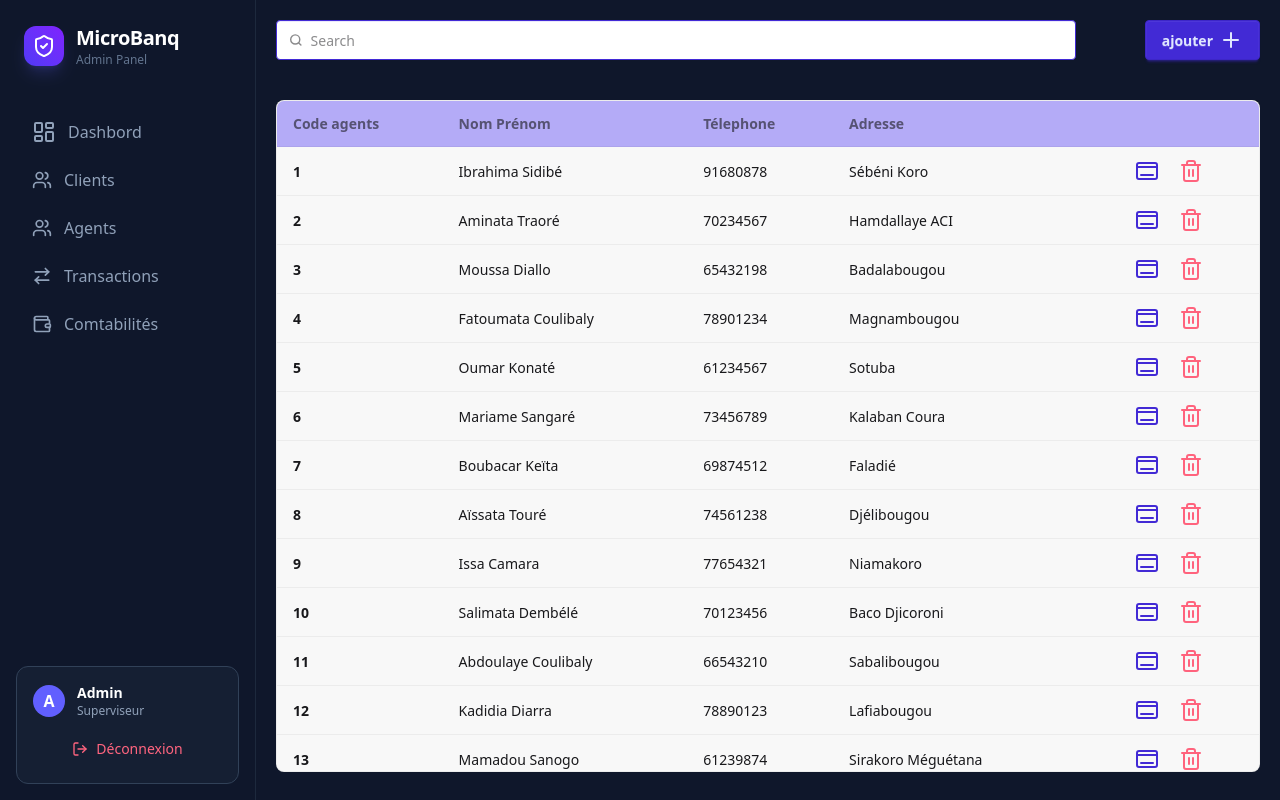
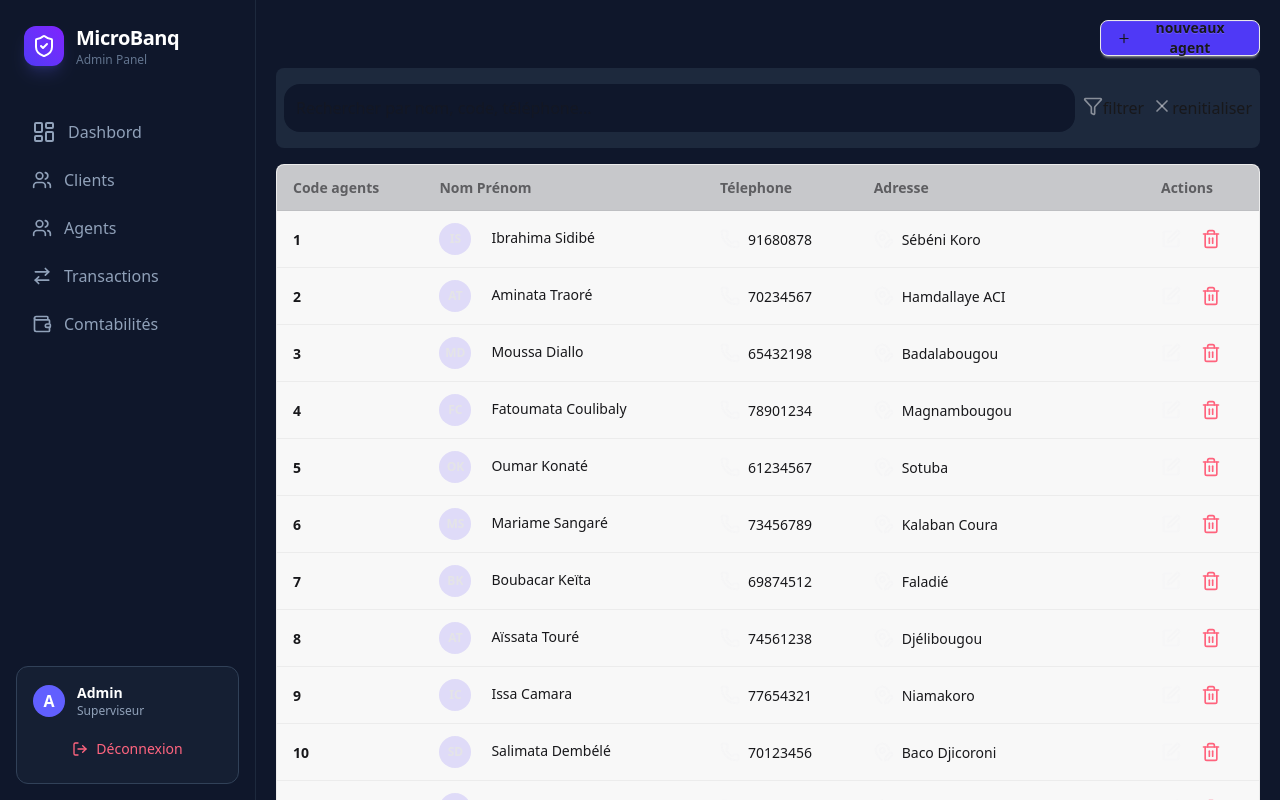
Before and after one commit to The-man-dies/micro-banking-core, a React (Vite) app in the folder client/: page /agent in a window 1280 px wide. Built offline with nearby package versions, Linux system fonts and the light colour scheme.

Commit message:
custom agent page

```diff
--- a/client/src/components/agentUI/addagents.tsx
+++ b/client/src/components/agentUI/addagents.tsx
@@ -1,94 +1,82 @@
 import { X } from "lucide-react";
 import type React from "react";
-import { useState } from "react";
 
-type agentType = {
-    code_agents: number;
-    nom_prenom: string;
-    telephone: number;
-    adresse: string;
+type Props = {
+    update?: string | null;
+    setUpdate: React.Dispatch<React.SetStateAction<string | null>>;
+    handleSubmit: (e: React.FormEvent<HTMLFormElement>) => void;
 };
 
-type Props = {
-    agent: agentType;
-    setModify: React.Dispatch<React.SetStateAction<string | null>>;
-    agents: agentType[];
-    setAgents?: React.Dispatch<React.SetStateAction<agentType[]>>;
-};
-
-export default function UpdateAgents({ agent, setModify, setAgents }: Props) {
-    const [codeAgent, setCodeAgent] = useState<number>(agent.code_agents);
-    const [name, setName] = useState<string>(agent.nom_prenom);
-    const [tel, setTel] = useState<number>(agent.telephone);
-    const [adress, setAdress] = useState<string>(agent.adresse);
-
-    const handleSubmit = (e: React.FormEvent<HTMLFormElement>) => {
-        e.preventDefault();
-
-        if (!setAgents) return;
-
-        setAgents(prev =>
-            prev.map(a =>
-                a.code_agents === agent.code_agents
-                    ? {
-                          code_agents: codeAgent,
-                          nom_prenom: name,
-                          telephone: tel,
-                          adresse: adress,
-                      }
-                    : a
-            )
-        );
-
-        setModify(null);
-    };
-
+export default function Addagents({ setUpdate, handleSubmit }: Props) {
     return (
-        <div className="fixed inset-0 bg-black/40 flex items-center justify-center z-50">
-            <div className="bg-base-100 w-full max-w-md p-6 rounded-2xl shadow-xl">
+        <div className="fixed inset-0 bg-black/40 bg-opacity-50 flex items-center justify-center z-50">
+            <div className="bg-base-100 w-full max-w-md mx-4 p-6 rounded-2xl shadow-xl">
                 <div className="flex justify-between items-center mb-6">
-                    <h2 className="text-2xl font-bold text-primary">Modifier un Agent</h2>
-                    <button className="btn btn-circle btn-ghost btn-sm" onClick={() => setModify(null)}>
+                    <h2 className="text-2xl font-bold text-primary">Ajouter un Agent</h2>
+                    <button className="btn btn-circle btn-ghost btn-sm" onClick={() => setUpdate(null)}>
+                        {" "}
                         <X size={20} />
                     </button>
                 </div>
 
-                <form className="space-y-4" onSubmit={handleSubmit}>
+                <form onSubmit={handleSubmit} className="space-y-4">
+                    <div className="form-control">
+                        <label className="label">
+                            <span className="label-text">Code Agent</span>
+                        </label>
                         <input
                             type="number"
-                        value={codeAgent}
-                        onChange={e => setCodeAgent(Number(e.target.value))}
+                            name="code"
+                            placeholder="Entrez le code"
                             className="input input-bordered input-primary w-full"
                             required
                         />
+                    </div>
 
+                    <div className="form-control">
+                        <label className="label">
+                            <span className="label-text">Nom et Prénom</span>
+                        </label>
                         <input
                             type="text"
-                        value={name}
-                        onChange={e => setName(e.target.value)}
+                            name="name"
+                            placeholder="Entrez le nom et prénom"
                             className="input input-bordered input-primary w-full"
                             required
                         />
+                    </div>
 
+                    <div className="form-control">
+                        <label className="label">
+                            <span className="label-text">Numéro de Téléphone</span>
+                        </label>
                         <input
                             type="number"
-                        value={tel}
-                        onChange={e => setTel(Number(e.target.value))}
+                            name="tel"
+                            placeholder="Entrez le numéro"
                             className="input input-bordered input-primary w-full"
                             required
                         />
+                    </div>
 
+                    <div className="form-control">
+                        <label className="label">
+                            <span className="label-text">Adresse</span>
+                        </label>
                         <input
                             type="text"
-                        value={adress}
-                        onChange={e => setAdress(e.target.value)}
+                            name="adresse"
+                            placeholder="Entrez l'adresse"
                             className="input input-bordered input-primary w-full"
                             required
                         />
+                    </div>
 
+                    <div className="form-control mt-6">
                         <button type="submit" className="btn btn-primary w-full">
-                        Enregistrer les modifications
+                            Ajouter l'Agent
                         </button>
+                    </div>
                 </form>
             </div>
         </div>
--- a/client/src/components/agentUI/tableauAgent.tsx
+++ b/client/src/components/agentUI/tableauAgent.tsx
@@ -1,4 +1,4 @@
-import { DockIcon, Trash2Icon } from "lucide-react";
+import { Edit, LocationEdit, Phone, Trash2Icon } from "lucide-react";
 import type React from "react";
 import { useState } from "react";
 import UpdateAgents from "./updateAgent";
@@ -29,7 +29,7 @@ export default function TableauAgent({ agents, setAgents }: Props) {
 
     const handleModify = (code: number) => {
         setCode(code);
-        // Trouver l'agent et le stocker dans l'état
+
         const agent = agents.find(a => a.code_agents === code);
         setAgentToModify(agent);
         setModify("modify");
@@ -49,6 +49,14 @@ export default function TableauAgent({ agents, setAgents }: Props) {
         setAgentToDelete(null);
     };
 
+    const namePorfile = (name: string) => {
+        const newName = name.trim().split(" ");
+        console.log(newName);
+        const firstPart = newName[0][0];
+        const secondPart = newName[1] ? newName[1][0] : null;
+        return firstPart + secondPart;
+    };
+
     return (
         <div>
             {modify === "modify" && agentToModify ? (
@@ -61,29 +69,66 @@ export default function TableauAgent({ agents, setAgents }: Props) {
             ) : (
                 <div className="overflow-x-auto rounded-box border border-base-content/5 bg-base-200 mx-auto h-168">
                     <table className="table">
-                        <thead className="bg-indigo-600/40">
+                        <thead className="bg-slate-950/20 backdrop:blur-xl">
                             <tr>
                                 <th>Code agents</th>
                                 <th>Nom Prénom</th>
                                 <th>Télephone</th>
                                 <th>Adresse</th>
-                                <th></th>
+                                <th>Actions</th>
                             </tr>
                         </thead>
                         <tbody>
                             {agents.map(data => (
                                 <tr key={data.code_agents}>
                                     <th>{data.code_agents}</th>
-                                    <td>{data.nom_prenom}</td>
-                                    <td>{data.telephone}</td>
-                                    <td>{data.adresse} </td>
                                     <td className="flex flex-row gap-5">
-                                        <button className="text-primary" onClick={() => handleModify(data.code_agents)}>
-                                            <DockIcon />
-                                        </button>
-                                        <button className="text-error" onClick={() => handleDelete(data.code_agents)}>
-                                            <Trash2Icon />
-                                        </button>
+                                        <div className="avatar avatar-placeholder">
+                                            <div className="bg-indigo-600/15 text-neutral-content w-8 rounded-full">
+                                                <span className="text-xs font-bold">
+                                                    {" "}
+                                                    {namePorfile(data.nom_prenom)}
+                                                </span>
+                                            </div>
+                                        </div>
+                                        <div className="mt-1">{data.nom_prenom}</div>
+                                    </td>
+                                    <td>
+                                        {" "}
+                                        <div className="flex flex-row gap-2">
+                                            <div className="text-zinc-100/50">
+                                                <Phone size={20} />
+                                            </div>{" "}
+                                            {data.telephone}
+                                        </div>
+                                    </td>
+                                    <td>
+                                        <div className="flex flex-row gap-2">
+                                            <div className="text-zinc-100/50">
+                                                <LocationEdit size={20} />
+                                            </div>
+                                            {data.adresse}{" "}
+                                        </div>
+                                    </td>
+                                    <td>
+                                        <div className="flex flex-row gap-5 ">
+                                            <button
+                                                className="text-zinc-100/50"
+                                                onClick={() => {
+                                                    handleModify(data.code_agents);
+                                                }}>
+                                                {" "}
+                                                <Edit size={20} />
+                                            </button>
+                                            <button
+                                                className="text-error"
+                                                onClick={() => {
+                                                    handleDelete(data.code_agents);
+                                                }}>
+                                                {" "}
+                                                <Trash2Icon size={20} />
+                                            </button>
+                                        </div>
                                     </td>
                                 </tr>
                             ))}
--- a/client/src/pages/agentPage.tsx
+++ b/client/src/pages/agentPage.tsx
@@ -1,4 +1,4 @@
-import { Plus } from "lucide-react";
+import { Filter, Plus, X } from "lucide-react";
 import TableauAgent from "../components/agentUI/tableauAgent";
 import React, { useState } from "react";
 import Addagents from "../components/agentUI/addagents";
@@ -73,36 +73,35 @@ export default function AgentPage() {
                 <Addagents handleSubmit={handleSubmit} update={update} setUpdate={setUpdate} />
             ) : (
                 <div>
-                    <div className="p-5">
-                        <div className="flex flex-row gap-5">
-                            <label className="input input-primary w-200 focus:border-0 ">
-                                <svg
-                                    className="h-[1em] opacity-50"
-                                    xmlns="http://www.w3.org/2000/svg"
-                                    viewBox="0 0 24 24">
-                                    <g
-                                        strokeLinejoin="round"
-                                        strokeLinecap="round"
-                                        strokeWidth="2.5"
-                                        fill="none"
-                                        stroke="currentColor">
-                                        <circle cx="11" cy="11" r="8"></circle>
-                                        <path d="m21 21-4.3-4.3"></path>
-                                    </g>
-                                </svg>
-                                <input type="search" className="grow  " placeholder="Search" />
-                            </label>
-                            <div
-                                className="ml-auto flex flex-row gap-5
-                    ">
-                                <button className="btn btn-primary" onClick={openUpdatePage}>
-                                    {" "}
-                                    ajouter <Plus />{" "}
-                                </button>
-                            </div>
+                    <div className="p-5 flex flex-col gap-3 ">
+                        <button
+                            className="btn bg-indigo-600 rounded-lg w-40 text-sm h-9 ml-auto"
+                            onClick={openUpdatePage}>
+                            <Plus size={15} /> nouveaux agent
+                        </button>
+                        <div className="flex items-center gap-2  bg-slate-800   backdrop:blur-xl p-2 rounded-lg py-4">
+                            <input
+                                type="text"
+                                placeholder="Rechercher par nom, code, téléphone..."
+                                className="p-3 bg-slate-900 rounded-2xl focus:outline-none flex-1"
+                            />
+
+                            <button className="flex flex-row">
+                                <div className="text-zinc-100/50">
+                                    <Filter size={20} />
+                                </div>
+                                filtrer
+                            </button>
+
+                            <button className="flex flex-row">
+                                <div className="text-zinc-100/50">
+                                    <X size={20} />
+                                </div>
+                                renitialiser
+                            </button>
                         </div>
                     </div>
-                    <div className="h-screen overflow-y-hidden p-5">
+                    <div className="h-screen overflow-y-hidden p-5 -mt-6">
                         <TableauAgent agents={agents} setAgents={setAgents} />
                     </div>
                 </div>
```
Also changed, not shown: client/src/components/sidebartems.tsx (+11 -4 lines). Lines whose indentation alone changed are shown as unchanged.
